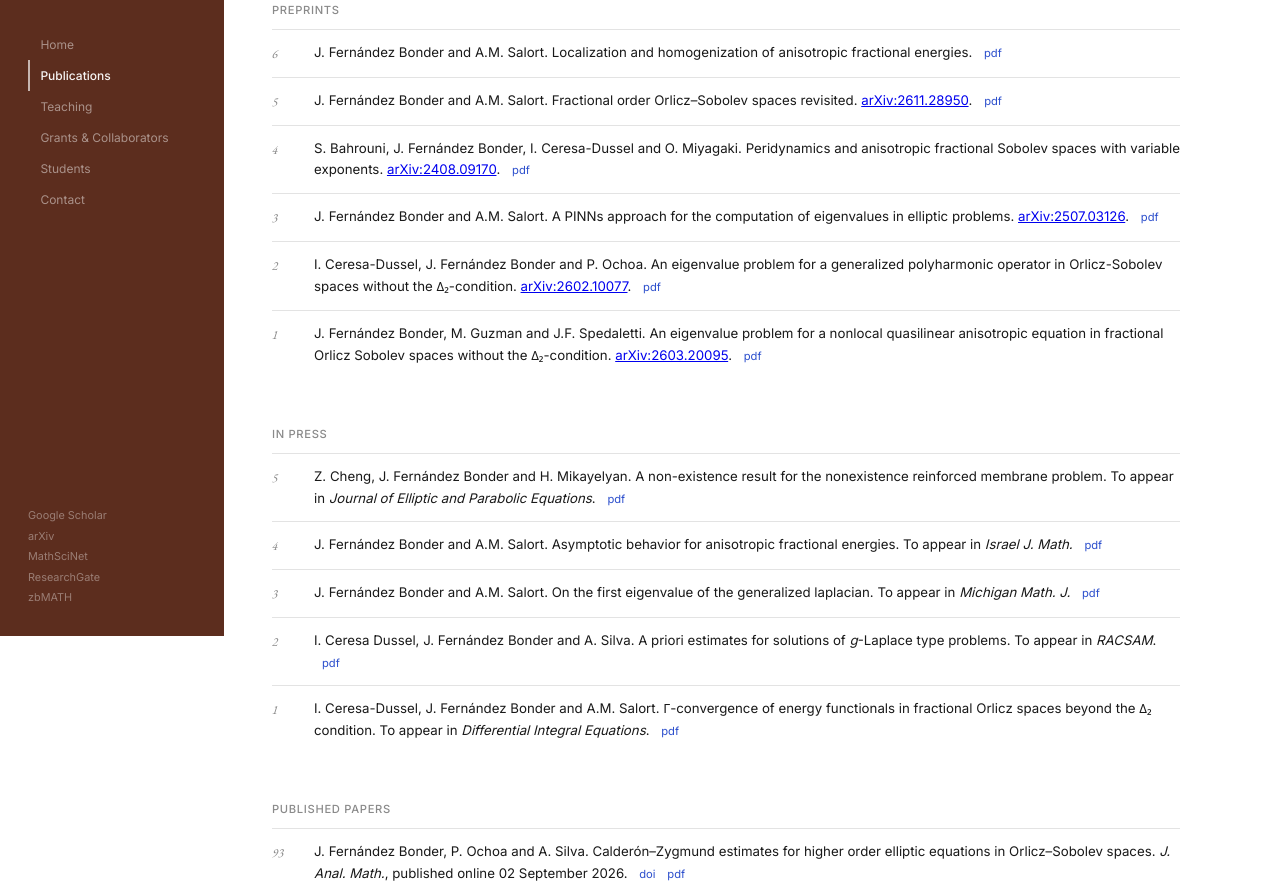
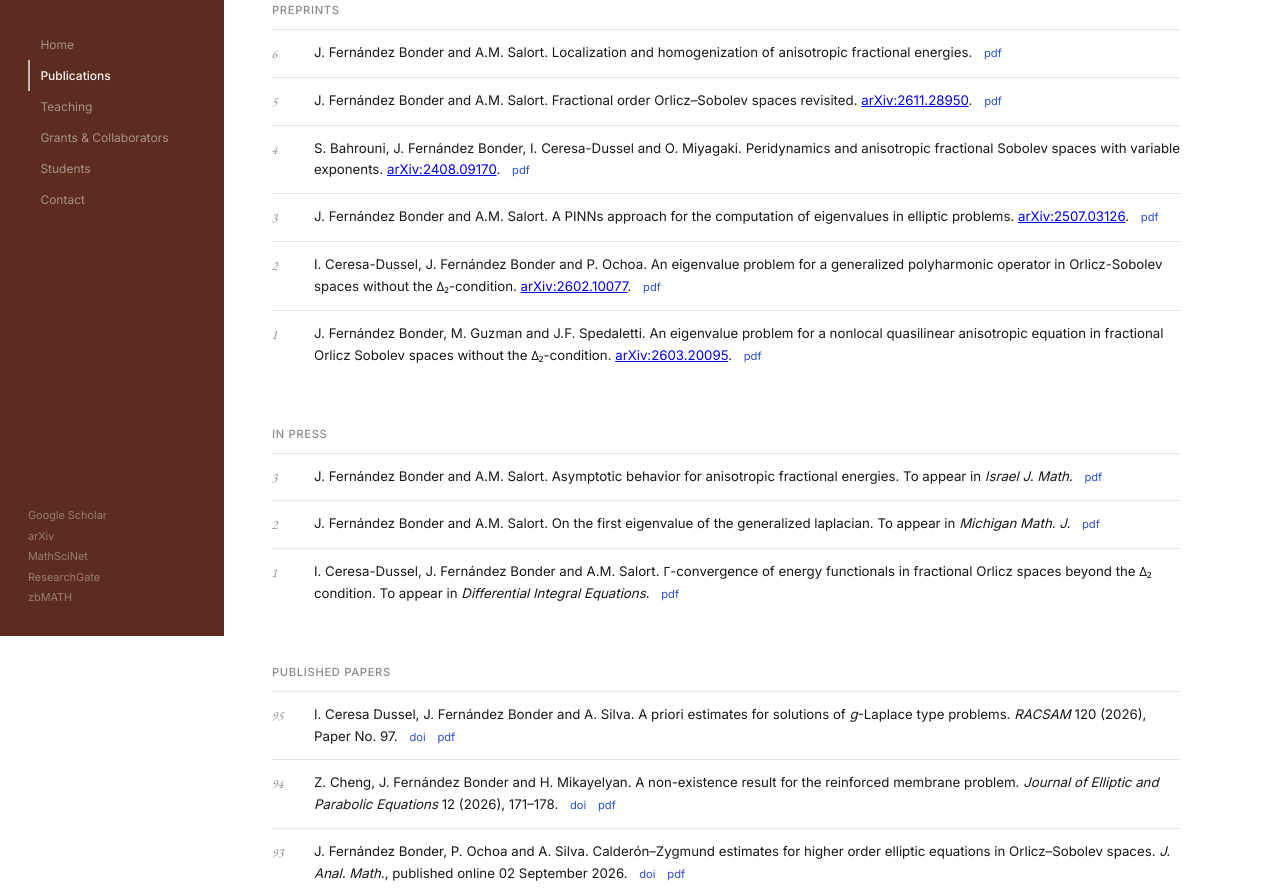
Before and after one commit to jfbonder/jfbonder.github.io, a plain HTML site: page publications.html in a window 1280 px wide. Shown: the part 164-1058 px from the top of the page. Drawn offline with nearby package versions, Linux system fonts and the light colour scheme.

Commit message:
Move two in-press papers to published (JEPE, RACSAM); fix title

```diff
--- a/publications.html
+++ b/publications.html
@@ -253,7 +253,7 @@
 
   <main>
     <h1>Publications</h1>
-    <p class="page-subtitle">93 published papers · 6 preprints · 5 in press</p>
+    <p class="page-subtitle">95 published papers · 6 preprints · 3 in press</p>
 
     <!-- Preprints -->
     <div class="pub-section">
@@ -272,11 +272,8 @@
     <div class="pub-section">
       <div class="pub-section-title">In press</div>
       <ol class="pub-list" reversed>
-        <li class="pub-item"><span class="pub-num">5</span><span class="pub-body">Z. Cheng, J. Fernández Bonder and H. Mikayelyan. A non-existence result for the nonexistence reinforced membrane problem. To appear in <em>Journal of Elliptic and Parabolic Equations</em>. <a class="pub-link" href="http://mate.dm.uba.ar/~jfbonder/papers/non_existence_reinforced_membrane.pdf">pdf</a></span></li>
-
-        <li class="pub-item"><span class="pub-num">4</span><span class="pub-body">J. Fernández Bonder and A.M. Salort. Asymptotic behavior for anisotropic fractional energies. To appear in <em>Israel J. Math.</em> <a class="pub-link" href="http://mate.dm.uba.ar/~jfbonder/papers/Bonder-Salort.pdf">pdf</a></span></li>
-        <li class="pub-item"><span class="pub-num">3</span><span class="pub-body">J. Fernández Bonder and A.M. Salort. On the first eigenvalue of the generalized laplacian. To appear in <em>Michigan Math. J.</em> <a class="pub-link" href="http://mate.dm.uba.ar/~jfbonder/papers/autov-adymp.pdf">pdf</a></span></li>
-        <li class="pub-item"><span class="pub-num">2</span><span class="pub-body">I. Ceresa Dussel, J. Fernández Bonder and A. Silva. A priori estimates for solutions of <em>g</em>-Laplace type problems. To appear in <em>RACSAM</em>. <a class="pub-link" href="http://mate.dm.uba.ar/~jfbonder/papers/apriori.pdf">pdf</a></span></li>
+        <li class="pub-item"><span class="pub-num">3</span><span class="pub-body">J. Fernández Bonder and A.M. Salort. Asymptotic behavior for anisotropic fractional energies. To appear in <em>Israel J. Math.</em> <a class="pub-link" href="http://mate.dm.uba.ar/~jfbonder/papers/Bonder-Salort.pdf">pdf</a></span></li>
+        <li class="pub-item"><span class="pub-num">2</span><span class="pub-body">J. Fernández Bonder and A.M. Salort. On the first eigenvalue of the generalized laplacian. To appear in <em>Michigan Math. J.</em> <a class="pub-link" href="http://mate.dm.uba.ar/~jfbonder/papers/autov-adymp.pdf">pdf</a></span></li>
         <li class="pub-item"><span class="pub-num">1</span><span class="pub-body">I. Ceresa-Dussel, J. Fernández Bonder and A.M. Salort. Γ-convergence of energy functionals in fractional Orlicz spaces beyond the Δ₂ condition. To appear in <em>Differential Integral Equations</em>. <a class="pub-link" href="http://mate.dm.uba.ar/~jfbonder/papers/CFBS.pdf">pdf</a></span></li>
       </ol>
     </div>
@@ -285,6 +282,8 @@
     <div class="pub-section">
       <div class="pub-section-title">Published papers</div>
       <ol class="pub-list" reversed start="92">
+        <li class="pub-item"><span class="pub-num">95</span><span class="pub-body">I. Ceresa Dussel, J. Fernández Bonder and A. Silva. A priori estimates for solutions of <em>g</em>-Laplace type problems. <em>RACSAM</em> 120 (2026), Paper No. 97. <a class="pub-link" href="https://doi.org/10.1007/s13398-026-01895-5" target="_blank">doi</a> <a class="pub-link" href="http://mate.dm.uba.ar/~jfbonder/papers/apriori.pdf">pdf</a></span></li>
+        <li class="pub-item"><span class="pub-num">94</span><span class="pub-body">Z. Cheng, J. Fernández Bonder and H. Mikayelyan. A non-existence result for the reinforced membrane problem. <em>Journal of Elliptic and Parabolic Equations</em> 12 (2026), 171–178. <a class="pub-link" href="https://doi.org/10.1007/s41808-025-00414-8" target="_blank">doi</a> <a class="pub-link" href="http://mate.dm.uba.ar/~jfbonder/papers/non_existence_reinforced_membrane.pdf">pdf</a></span></li>
         <li class="pub-item"><span class="pub-num">93</span><span class="pub-body">J. Fernández Bonder, P. Ochoa and A. Silva. Calderón–Zygmund estimates for higher order elliptic equations in Orlicz–Sobolev spaces. <em>J. Anal. Math.</em>, published online 02 September 2026. <a class="pub-link" href="https://doi.org/10.1007/s11854-026-0455-y" target="_blank">doi</a> <a class="pub-link" href="http://mate.dm.uba.ar/~jfbonder/papers/Calderon-Zygmund-biharmonic-g-laplacian.pdf">pdf</a></span></li>
         <li class="pub-item"><span class="pub-num">92</span><span class="pub-body">P. Groisman, C. De Vita, J. Fernández Bonder and Y. Zhang. The size of the sync basin resolved. <em>Phys. Rev. E</em> 112, L052201 (2025). <a class="pub-link" href="http://mate.dm.uba.ar/~jfbonder/papers/Basin_scaling.pdf">pdf</a></span></li>
         <li class="pub-item"><span class="pub-num">91</span><span class="pub-body">I. Ceresa-Dussel, J. Fernández Bonder, N. Saintier and A.M. Salort. Fractional Lane-Emden Hamiltonian systems. <em>J. Math. Anal. Appl.</em>, 552 (2025), 129813. <a class="pub-link" href="http://mate.dm.uba.ar/~jfbonder/papers/CBSS.pdf">pdf</a></span></li>
```
Also changed, not shown: index.html (+2 -2 lines).
